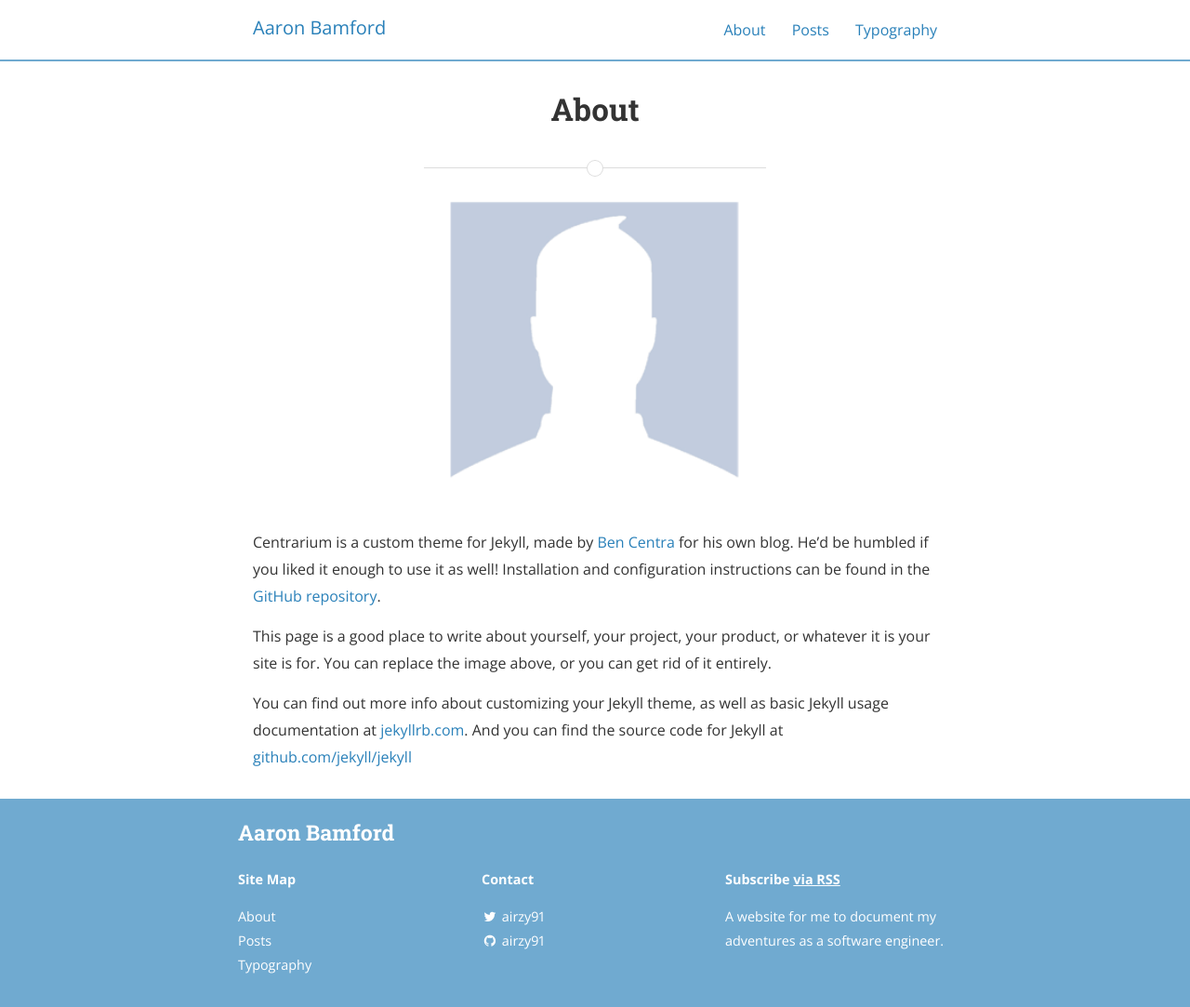
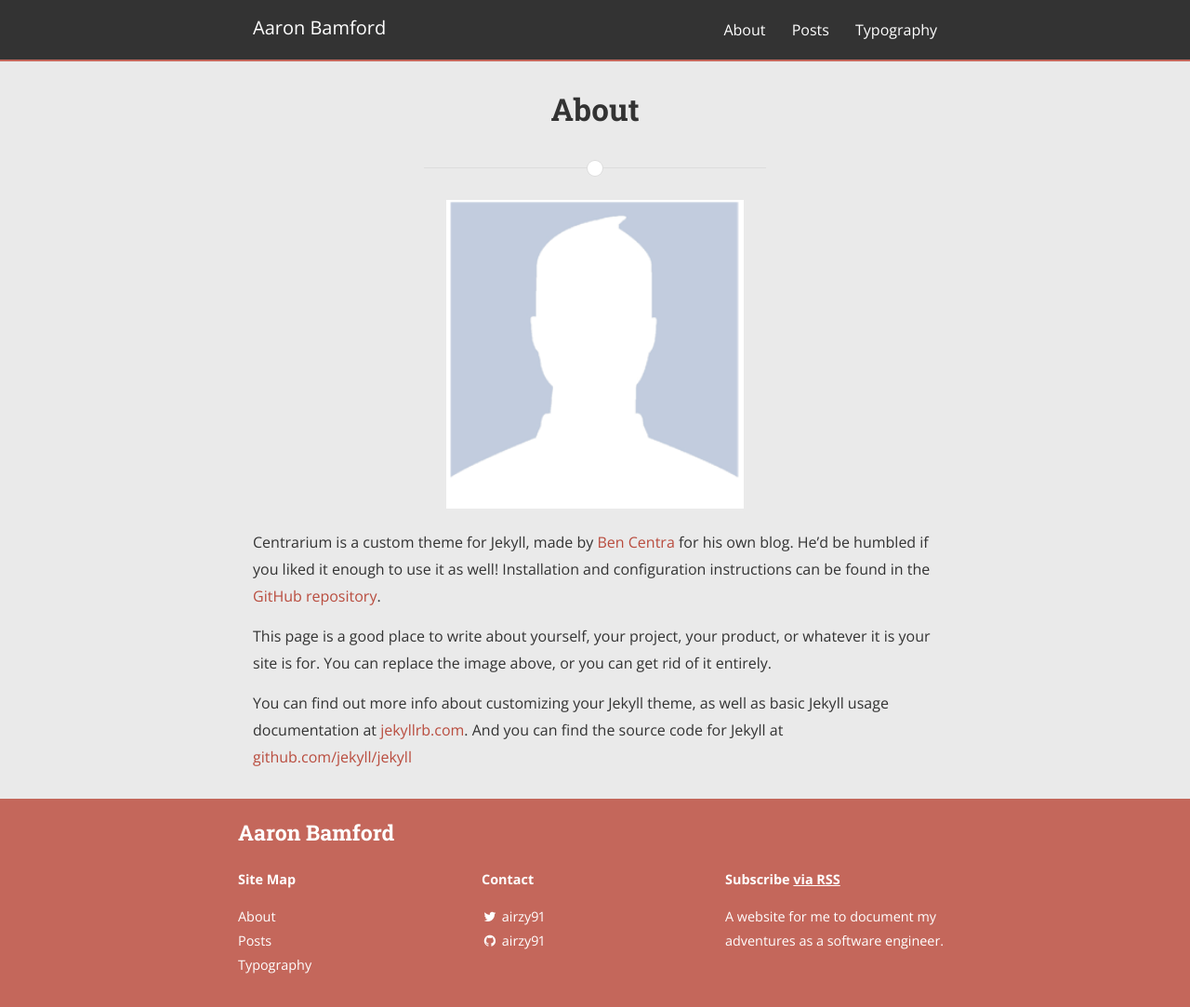
Before and after one commit to airzym/airzym.github.io, a Jekyll site: the page built from about.md, in a window 1280 px wide. Shown: the whole page at 93% size. Built offline with Jekyll 4.4.1, drawn with Linux system fonts in a browser that asks for light colours; nearby versions of some CDN libraries.

Commit message:
Slightly updated styles. Updated cover photo

```diff
--- a/_config.yml
+++ b/_config.yml
@@ -19,7 +19,7 @@ description: >
 # root of your server.
 baseurl: "" # the subpath of your site, e.g. /blog/
 url: "aaronbamford.co.uk" # the base hostname & protocol for your site
-cover: "/assets/header_image.jpg"
+cover: "/assets/1.jpg"
 #logo: "/assets/1489258919_home.svg"
 
 # Build settings
--- a/_sass/_layout.scss
+++ b/_sass/_layout.scss
@@ -17,6 +17,7 @@ html, body {
 	margin: 0;
 	padding: 0;
 	width: 100%;
+	background-color: lighten($light-gray, 5%);
 }
 
 ol.default {
@@ -103,11 +104,17 @@ pre code.hljs {
 	box-shadow: 0 2px $highlight-color;
 	padding: 0 1em;
 	margin: 0;
+	background-color: $dark-gray;
+
+	a{
+		color: $white;
+	}
 	/*
 	*	Navigation Menu - http://refills.bourbon.io/unstyled/ (see "Navigation")
 	*/
   // Mobile view
   .navigation-menu-button {
+
     display: block;
     float: right;
     margin: 0;
--- a/_sass/base/_variables.scss
+++ b/_sass/base/_variables.scss
@@ -29,7 +29,7 @@ $white: #fff;
 // Flat UI Colors. For more, see http://flatuicolors.com/
 $turquoise: #1abc9c;	// Turqoise
 $green: #27ae60;	  	// Nephritis
-$blue: #2980b9;				// Belize Hole
+$blue: #b94c3e;				// Belize Hole
 $purple: #8e44ad;			// Wisteria
 $orange: #d35400;			// Pumpkin
 $red:	#c0392b;				// Pomegranate
@@ -41,7 +41,7 @@ $bc-red: #bc0000;
 $base-background-color: #fff;
 $base-font-color: $dark-gray;
 $action-color: $blue;
-$highlight-color: tint($action-color, 33%);
+$highlight-color: tint($action-color, 15%);
 
 // Border
 $base-border-color: $light-gray;
```
Also changed, not shown: 1 other file.
